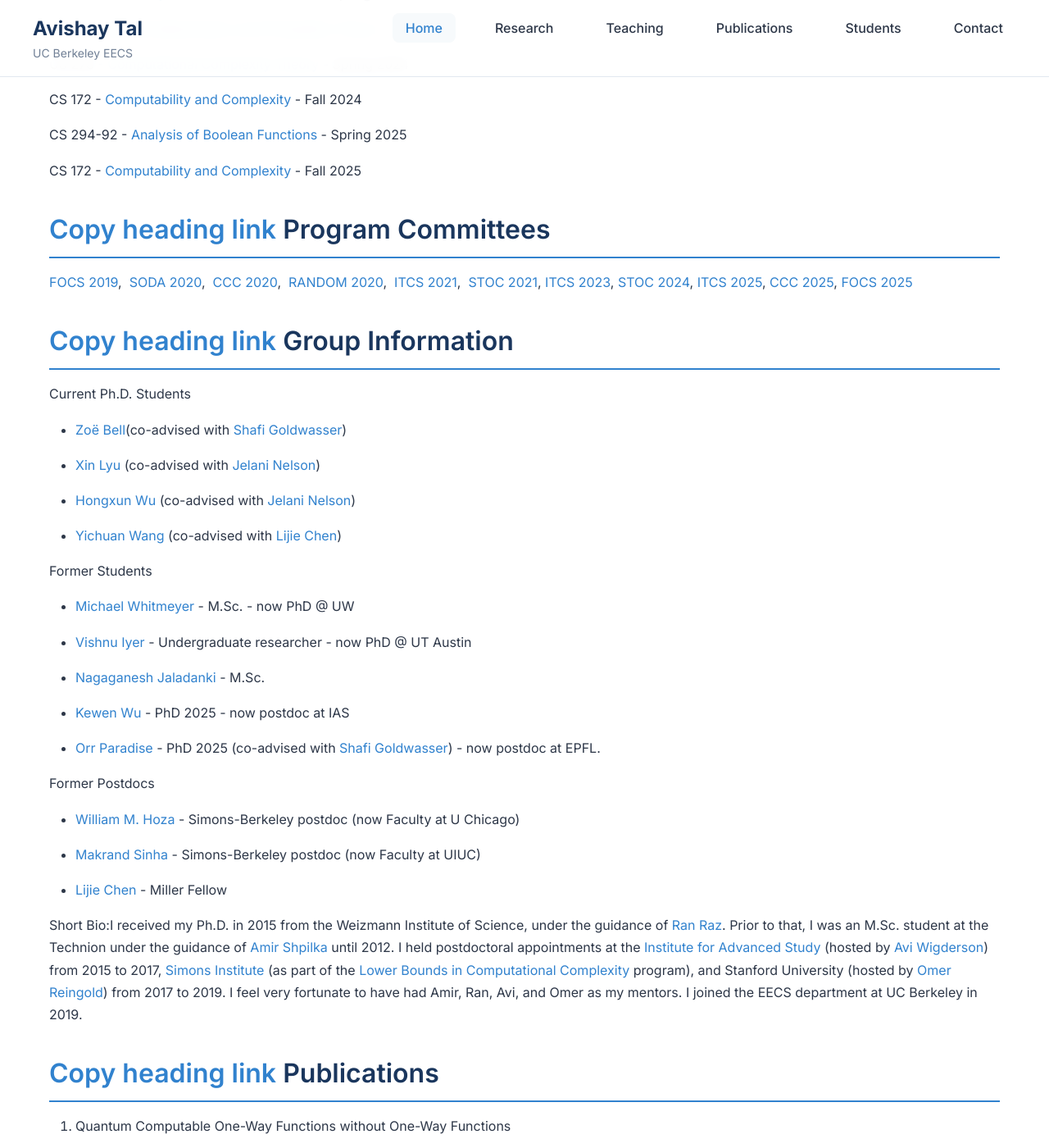
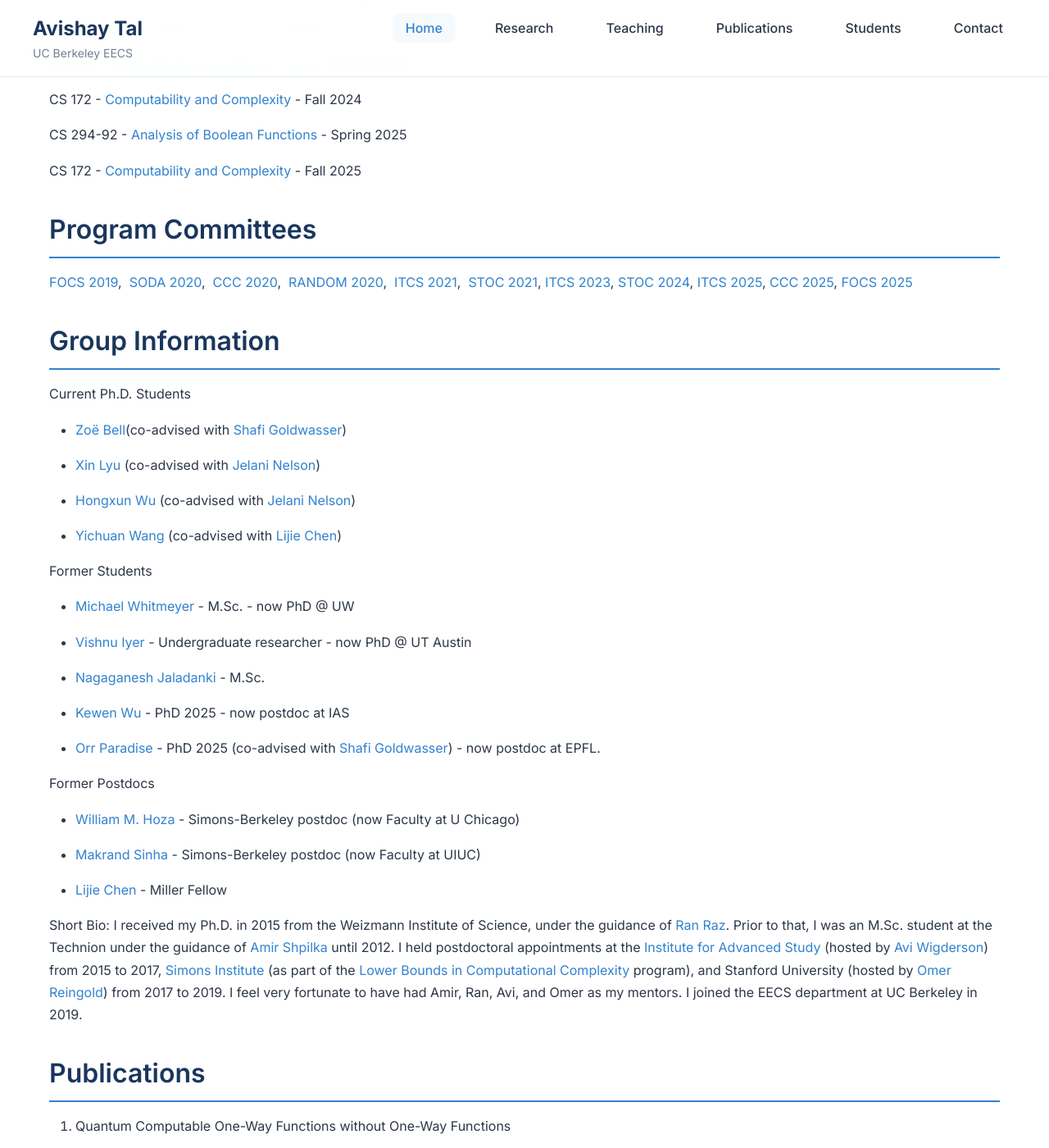
Before and after one commit to avishaytal/website, a Jekyll site: the page built from index.md, in a window 1280 px wide and 1400 px high, scrolled down 2235 px. Shown: the whole window at 82% size. Built offline with Jekyll 4.4.1, drawn with Linux system fonts in a browser that asks for light colours; some of the changed text lies outside the part shown.

Commit message:
Update index.md

```diff
--- a/index.md
+++ b/index.md
@@ -34,7 +34,7 @@ title: "Avishay Tal"
 
 Hi, I'm Avishay, an Associate Professor at the [Department of Electrical Engineering and Computer Sciences](https://eecs.berkeley.edu/) at UC Berkeley. I am honored to be part of Berkeley's [Theory Group](http://theory.cs.berkeley.edu/).
 
-## [Copy heading link](/avishay-tal/\#h.abucxgftu8fh)    Main Research Interests
+## Main Research Interests
 
 - Computational Complexity,
 
@@ -64,13 +64,13 @@ Motivating questions that guide my research:
 
 - For which tasks do quantum algorithms outperform classical algorithms?
 
-## [Copy heading link](/avishay-tal/\#h.kpmqp4c3xtf5)    Contact Information
+## Contact Information
 
 Office:635 Soda Hall, Department of Electrical Engineering and Computer Sciences, UC Berkeley. Berkeley, CA, 94720
 
 E-mail: atal "at" berkeley.edu
 
-## [Copy heading link](/avishay-tal/\#h.42glmif1dx9)    Events
+## Events
 
 Workshop on [Derandomizing Space-Bounded Computation](/stoc-2020-workshop-derandomizing-space-bounded-computation/) (Part of STOC 2020)
 
@@ -78,7 +78,7 @@ Workshop on [Derandomizing Space-Bounded Computation](/stoc-2020-workshop-derand
 
 Program on [Analysis and TCS : New Frontiers](https://simons.berkeley.edu/programs/TCS2023) @ The Simons Institute (Summer 2023) -- and its [reunion](https://simons.berkeley.edu/workshops/analysis-tcs-reunion) (July 2024)
 
-## [Copy heading link](/avishay-tal/\#h.yjgzw43p0cyt)    Teaching
+## Teaching
 
 CS 294-92 - [Analysis of Boolean Functions](/cs-294-92-analysis-of-boolean-functions-spring-2020/) \- Spring 2020
 
@@ -104,11 +104,11 @@ CS 294-92 - [Analysis of Boolean Functions](/cs-294-92-analysis-of-boolean-funct
 
 CS 172 - [Computability and Complexity](/cs172-Fall25/) \- Fall 2025
 
-## [Copy heading link](/avishay-tal/\#h.e31pslhuhbzv)    Program Committees
+## Program Committees
 
 [FOCS 2019](http://focs2019.cs.jhu.edu/),  [SODA 2020](https://www.siam.org/conferences/cm/conference/soda20),  [CCC 2020](https://www.computationalcomplexity.org/Archive/2020/cfp.php),  [RANDOM 2020](https://randomconference.com/random-2020-home/),  [ITCS 2021](http://itcs-conf.org/),  [STOC 2021](http://acm-stoc.org/stoc2021/), [ITCS 2023](http://itcs-conf.org/itcs23/itcs23-cfp.html), [STOC 2024](http://acm-stoc.org/stoc2024/), [ITCS 2025](http://itcs-conf.org/itcs25/itcs25-cfp.html), [CCC 2025](https://computationalcomplexity.org/Archive/2025/cfp.html), [FOCS 2025](https://focs.computer.org/2025/)
 
-## [Copy heading link](/avishay-tal/\#h.2a554vkl4ghf)    Group Information
+## Group Information
 
 Current Ph.D. Students
 
@@ -143,9 +143,9 @@ Former Postdocs
 - [Lijie Chen](https://www.mit.edu/~lijieche/) \- Miller Fellow
 
 
-Short Bio:I received my Ph.D. in 2015 from the Weizmann Institute of Science, under the guidance of [Ran Raz](http://www.wisdom.weizmann.ac.il/~ranraz/). Prior to that, I was an M.Sc. student at the Technion under the guidance of [Amir Shpilka](http://www.cs.tau.ac.il/~shpilka/) until 2012. I held postdoctoral appointments at the [Institute for Advanced Study](https://www.ias.edu/) (hosted by [Avi Wigderson](https://www.math.ias.edu/avi/home)) from 2015 to 2017, [Simons Institute](https://simons.berkeley.edu/) (as part of the [Lower Bounds in Computational Complexity](https://simons.berkeley.edu/programs/complexity2018) program), and Stanford University (hosted by [Omer Reingold](http://omereingold.wordpress.com/)) from 2017 to 2019. I feel very fortunate to have had Amir, Ran, Avi, and Omer as my mentors. I joined the EECS department at UC Berkeley in 2019.
+Short Bio: I received my Ph.D. in 2015 from the Weizmann Institute of Science, under the guidance of [Ran Raz](http://www.wisdom.weizmann.ac.il/~ranraz/). Prior to that, I was an M.Sc. student at the Technion under the guidance of [Amir Shpilka](http://www.cs.tau.ac.il/~shpilka/) until 2012. I held postdoctoral appointments at the [Institute for Advanced Study](https://www.ias.edu/) (hosted by [Avi Wigderson](https://www.math.ias.edu/avi/home)) from 2015 to 2017, [Simons Institute](https://simons.berkeley.edu/) (as part of the [Lower Bounds in Computational Complexity](https://simons.berkeley.edu/programs/complexity2018) program), and Stanford University (hosted by [Omer Reingold](http://omereingold.wordpress.com/)) from 2017 to 2019. I feel very fortunate to have had Amir, Ran, Avi, and Omer as my mentors. I joined the EECS department at UC Berkeley in 2019.
 
-## [Copy heading link](/avishay-tal/\#h.9pjov06tw5hx)    Publications
+## Publications
 
 01. Quantum Computable One-Way Functions without One-Way Functions
 
```
